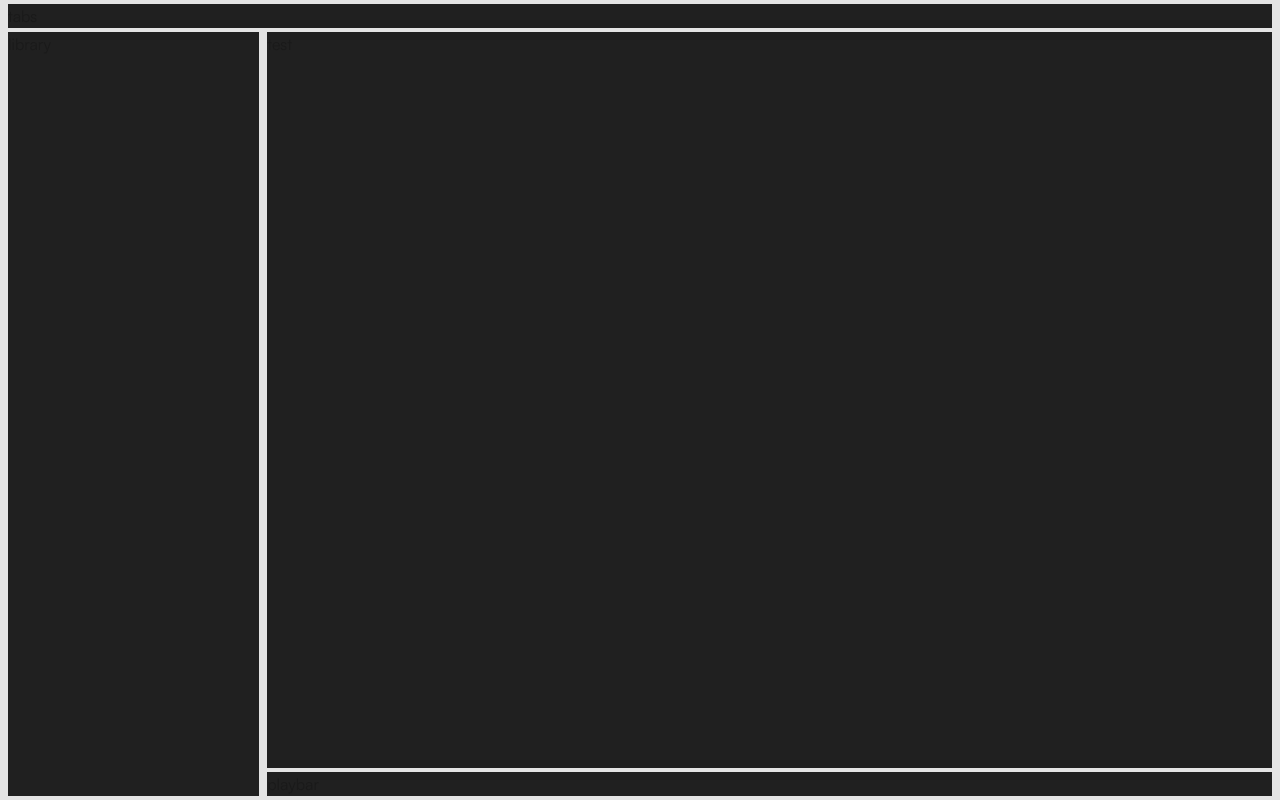
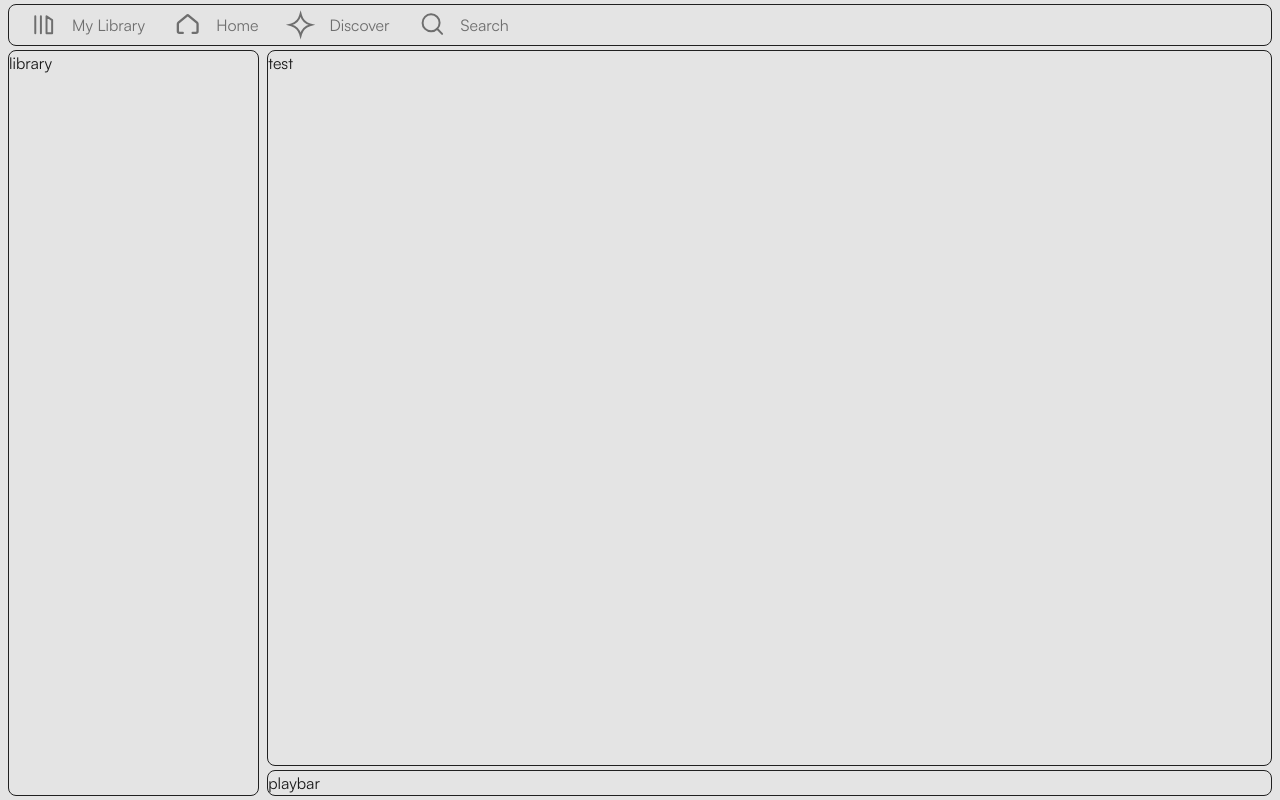
Before and after one commit to constFormek/Spotify-Rework, a Next.js app: page / in a window 1280 px wide. Built offline with nearby package versions, Linux system fonts and the light colour scheme.

Commit message:
feat: add tabs list and map links in the UI

```diff
--- a/components/DesktopLayout.tsx
+++ b/components/DesktopLayout.tsx
@@ -1,6 +1,44 @@
 import { ReactNode } from "react";
+import { IconName } from "./IconMap";
+import Icon from "./Icon";
+import Link from "next/link";
 
-export const DesktopLayoutTabs = [];
+type TabType = {
+  label: string;
+  icon: IconName;
+  href: string;
+  id: number;
+};
+
+export const DesktopLayoutTabs: TabType[] = [
+  {
+    id: 1,
+    label: "My Library",
+    href: "/library",
+    icon: "library",
+  },
+
+  {
+    id: 2,
+    label: "Home",
+    href: "/",
+    icon: "home",
+  },
+
+  {
+    id: 3,
+    label: "Discover",
+    href: "/discover",
+    icon: "discover",
+  },
+
+  {
+    id: 4,
+    label: "Search",
+    href: "/search",
+    icon: "search",
+  },
+];
 
 interface DesktopLayoutProps {
   children: ReactNode;
@@ -9,13 +47,29 @@ interface DesktopLayoutProps {
 const DesktopLayout = ({ children }: DesktopLayoutProps) => {
   return (
     <div className="hidden h-screen md:grid grid-cols-[1fr_4fr] grid-rows-[auto_1fr_auto]   gap-y-1 gap-x-2 px-2 py-1 ">
-      <div className="bg-bg-secondary col-span-2">tabs</div>
+      <div className="border border-bg-secondary rounded-lg col-span-2 flex items-center gap-2">
+        {DesktopLayoutTabs.map((tab) => (
+          <Link
+            href={tab.href}
+            key={tab.id}
+            className="flex items-center gap-2 text-fg-secondary pl-3.75"
+          >
+            <Icon name={tab.icon} size={40} />
 
-      <div className="bg-bg-secondary row-span-2">library</div>
+            {tab.label}
+          </Link>
+        ))}
+      </div>
 
-      <div className="bg-bg-secondary overflow-y-auto">{children}</div>
+      <div className="border border-bg-secondary rounded-lg row-span-2">
+        library
+      </div>
 
-      <div className="bg-bg-secondary">playbar</div>
+      <div className="border border-bg-secondary rounded-lg overflow-y-auto">
+        {children}
+      </div>
+
+      <div className="border border-bg-secondary rounded-lg">playbar</div>
     </div>
   );
 };
```
